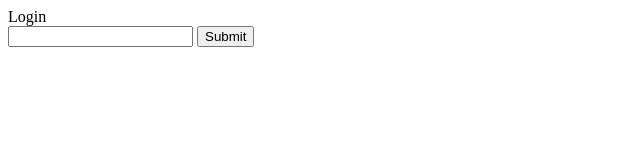
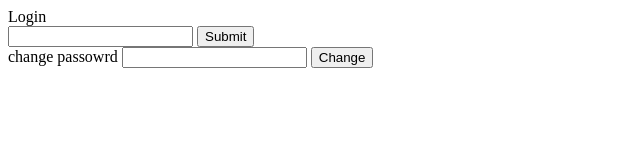
Before and after one commit to Sky-Craft/Mini-Web-Logins, a plain HTML site: page index.html in a window 1280 px wide. Shown: the whole page, without its empty margins (0-640 px from the left). Drawn offline with Linux system fonts and the light colour scheme.

Commit message:
Change password function added

```diff
--- a/index.html
+++ b/index.html
@@ -3,19 +3,29 @@
 
   <input type="text" id="password" />
   <button id="submit">Submit</button>
+  <br>
+ change passowrd <input id="store" type="text">
+ <button id="change" >Change</button>
 </html>
 
 <script>
   var box = document.getElementById('password');
-  console.log(box);
-  var password = 'pog';
+  var store = document.getElementById('store');
+  var change = document.getElementById('change');
+  var password = store.value
   var element = document.getElementById('submit');
 
   element.addEventListener('click', function() {
     console.log(box.value);
     if (box.value === password) {
-      console.log('u win');
+
       window.location.href = 'admin.html';
     }
   });
+
+  change.addEventListener('click', function() {
+   password = store.value
+
+  });
+
 </script>
```
